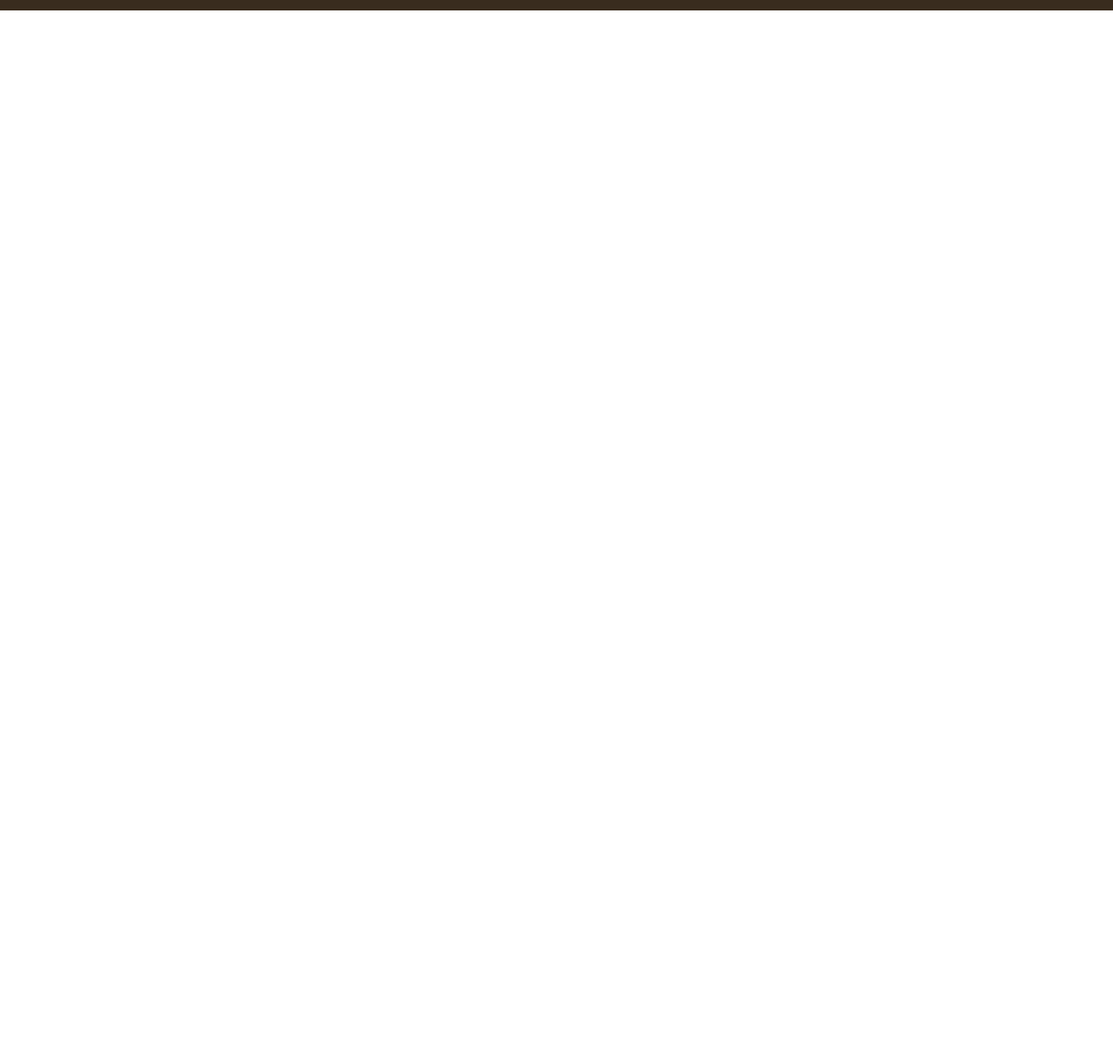
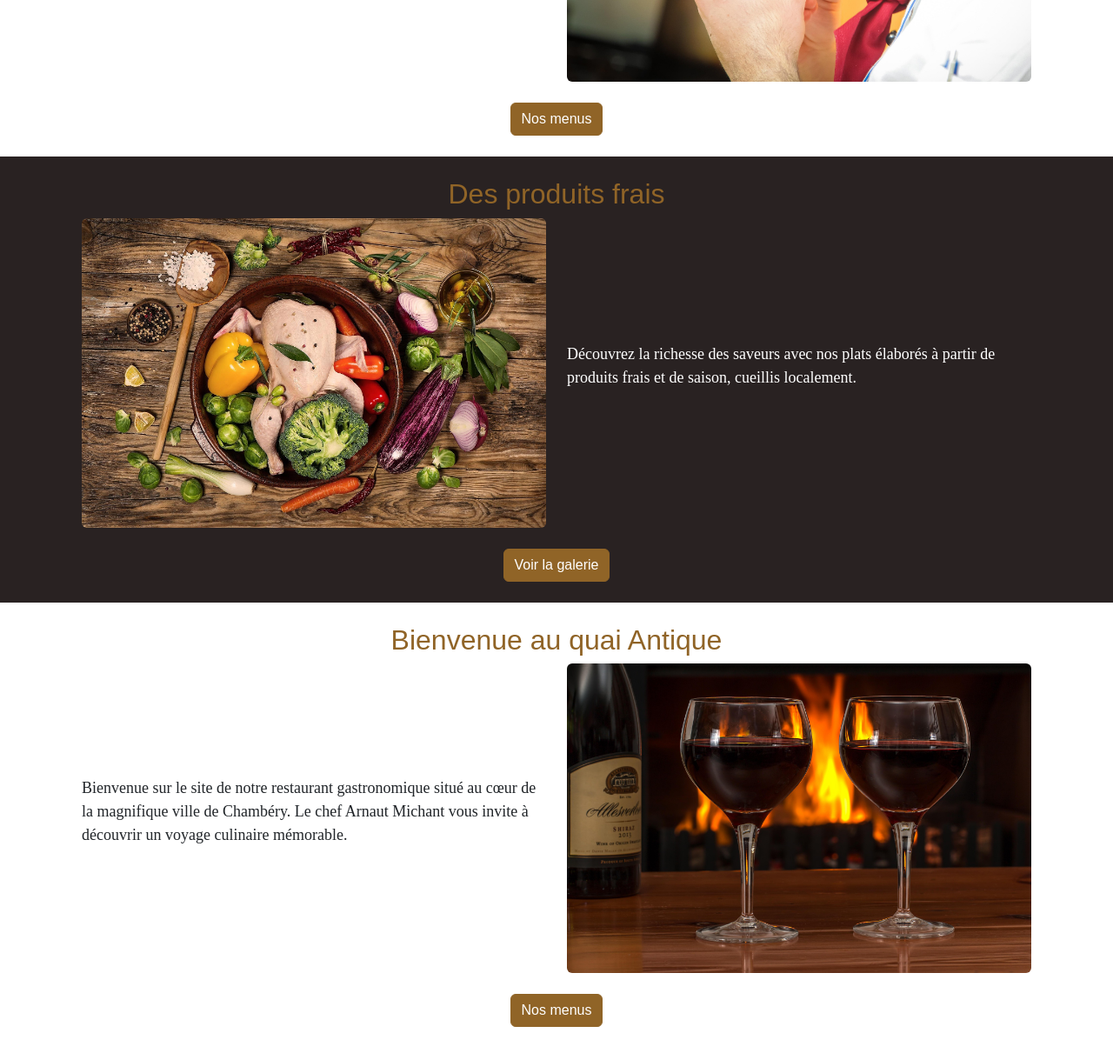
Before and after one commit to BakStudi/QuaiAntique-Restaurant, a website with bundled scripts: page index.html in a window 1280 px wide. Shown: the part 788-1999 px from the top of the page at 87% size. Before the commit the page ends 800 px from the top, so only its background shows below. Built offline with nearby package versions, Linux system fonts and the light colour scheme; files whose address does not match are found by name; a web font is replaced by a local one.

Commit message:
Added site content

```diff
--- a/index.html
+++ b/index.html
@@ -47,11 +47,8 @@
 		</nav>
 	</header>
 
-	<section>La navbar, elle est invisible sur Quai Antique <i class="bi bi-airplane"></i></section>
-
 	<main id="main-page">
 		<!-- Le contenu de la page sera injecté ici -->
-
 
 	</main>
 
--- a/pages/home.html
+++ b/pages/home.html
@@ -6,7 +6,59 @@
 	</div>
 </div>
 
+<article>
+	<div class="container p-4">
+		<h2 class="text-center text-primary">Bienvenue au quai Antique</h2>
+		<div class="row row-cols-2 align-items-center">
+			<div class="col">
+				<p class="text-justify">
+					Bienvenue sur le site de notre restaurant gastronomique situé au cœur de la magnifique ville de Chambéry. Le chef Arnaut Michant vous invite à découvrir un voyage culinaire mémorable.
+				</p>
+			</div>
+			<div class="col">
+				<img class="w-100 rounded" src="../images/restaurantanticaroma-chef-939436_1920.jpg"/>
+			</div>
+		</div>
+		<div class="text-center pt-4">
+			<a href="#" class="btn btn-primary">Nos menus</a>
+		</div>
+	</div>
+</article>
 
-<button class="btn btn-secondary">Cliquez ici</button>
-<button class="btn btn-dark">Cliquez ici</button>
-<button class="btn btn-black">Cliquez ici</button>
+<article class="bg-black text-white">
+	<div class="container p-4">
+		<h2 class="text-center text-primary">Des produits frais</h2>
+		<div class="row row-cols-2 align-items-center">
+			<div class="col">
+				<img class="w-100 rounded" src="../images/manishakolhe-restaurant-2951132_1920.jpg"/>
+			</div>
+			<div class="col">
+				<p class="text-justify">
+					Découvrez la richesse des saveurs avec nos plats élaborés à partir de produits frais et de saison, cueillis localement.
+				</p>
+			</div>
+		</div>
+		<div class="text-center pt-4">
+			<a href="/galerie" class="btn btn-primary">Voir la galerie</a>
+		</div>
+	</div>
+</article>
+
+<article>
+	<div class="container p-4">
+		<h2 class="text-center text-primary">Bienvenue au quai Antique</h2>
+		<div class="row row-cols-2 align-items-center">
+			<div class="col">
+				<p class="text-justify">
+					Bienvenue sur le site de notre restaurant gastronomique situé au cœur de la magnifique ville de Chambéry. Le chef Arnaut Michant vous invite à découvrir un voyage culinaire mémorable.
+				</p>
+			</div>
+			<div class="col">
+				<img class="w-100 rounded" src="../images/stevepb-red-wine-2443699_1920.jpg"/>
+			</div>
+		</div>
+		<div class="text-center pt-4">
+			<a href="#" class="btn btn-primary">Nos menus</a>
+		</div>
+	</div>
+</article>
```
